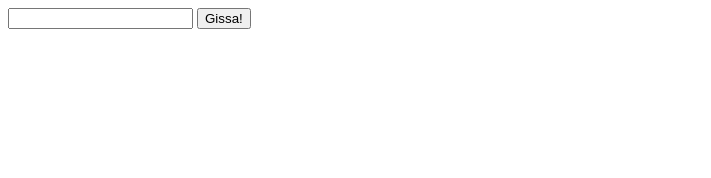
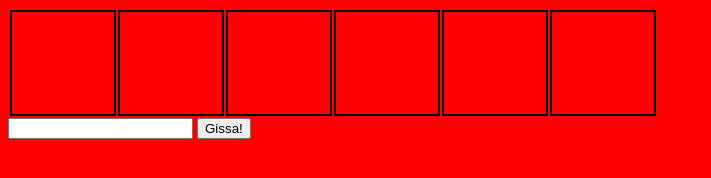
Before and after one commit to christianjernberg/lingo, a plain HTML site: page index.html in a window 1280 px wide. Shown: the whole page, without its empty margins (0-711 px from the left). Drawn offline with Linux system fonts and the light colour scheme.

Commit message:
La till rutor i presentionslager

```diff
--- a/css/main.css
+++ b/css/main.css
@@ -0,0 +1,10 @@
+body {
+    background: red;
+}
+
+td {
+    height: 100px;
+    width: 100px;
+
+    border: solid 2px black;
+}
--- a/index.html
+++ b/index.html
@@ -4,11 +4,26 @@
     <meta charset="UTF-8">
     <meta name="viewport" content="width=device-width, initial-scale=1.0">
     <title>Lingo</title>
+    <link rel="stylesheet" href="css/main.css">
 </head>
 
 <body>
 
+    <table>
+        <tr>
+            <td></td>
+            <td></td>
+            <td></td>
+            <td></td>
+            <td></td>
+            <td></td>
+        </tr>
 
+
+
+
+
+    </table>
     <input type="text">
     <button>Gissa!</button>
 
--- a/js/game.js
+++ b/js/game.js
@@ -17,6 +17,4 @@ button.addEventListener("click", function() {
         alert("Försök igen!");
     }
 
-
-
 })
```
